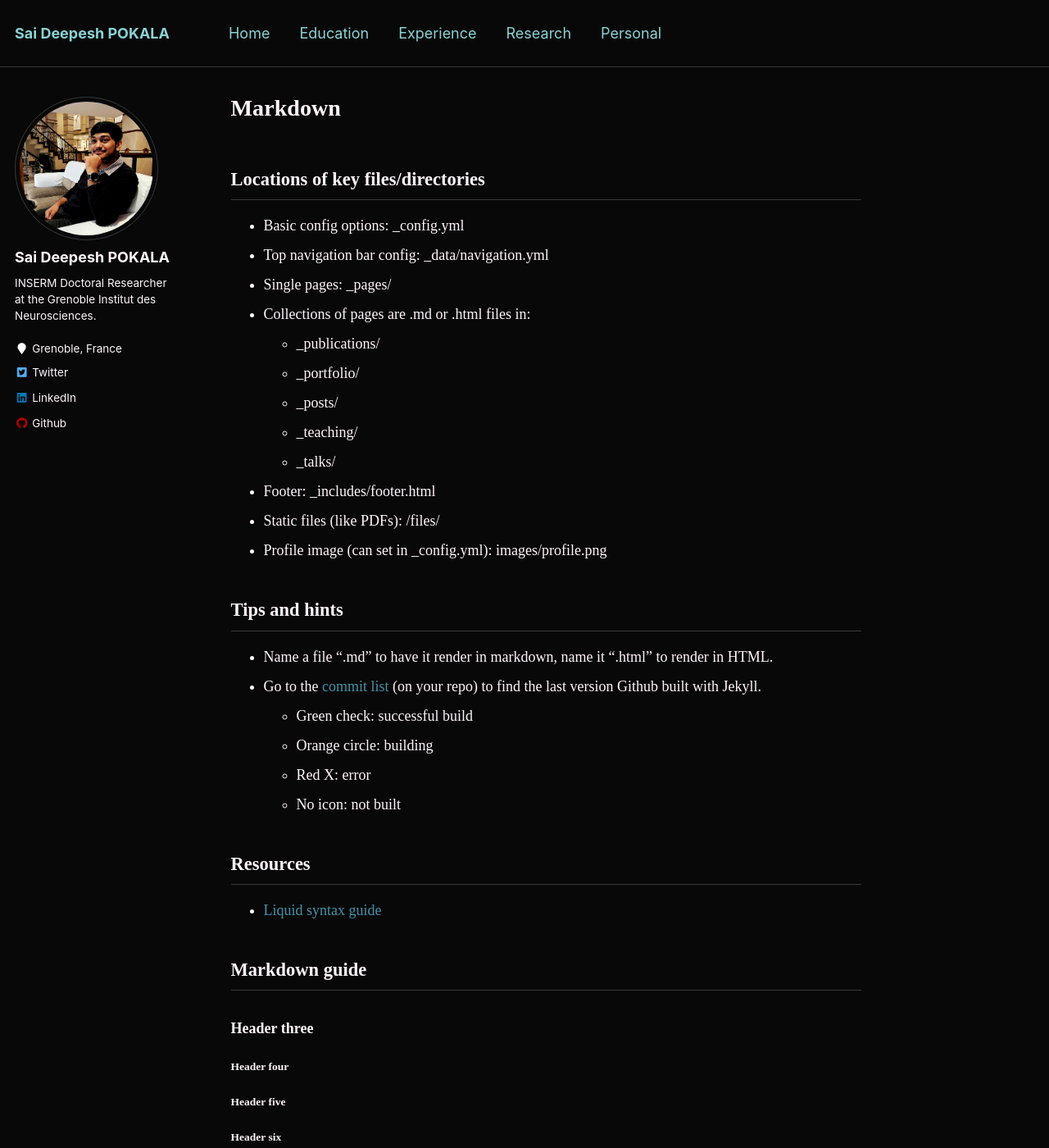
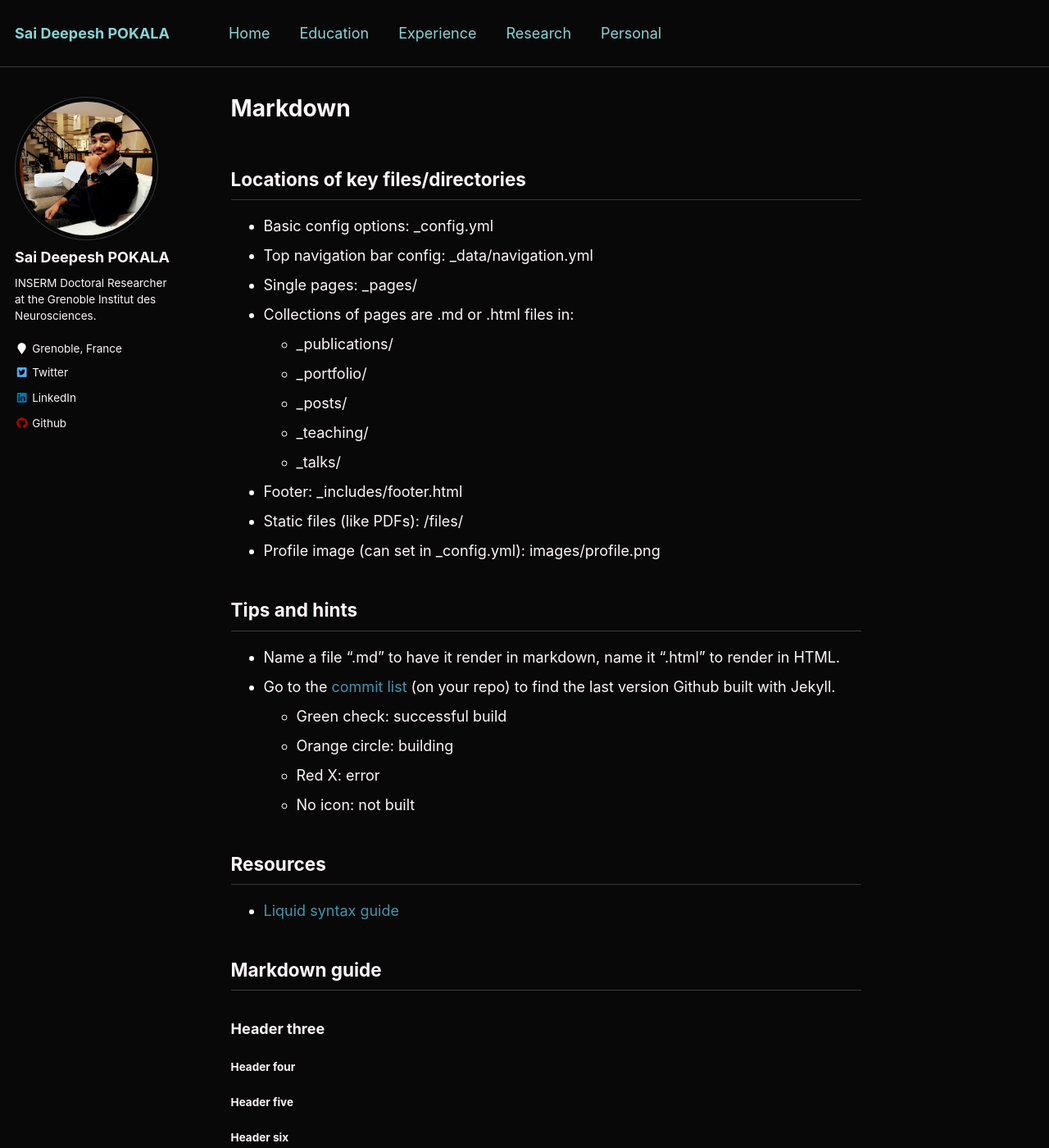
Before and after one commit to saideepesh/saideepesh.github.io, a Jekyll site: the page built from _pages/markdown.md, in a window 1280 px wide and 1400 px high. Shown: the whole window at 82% size. Built offline with Jekyll 4.4.1, drawn with Linux system fonts in a browser that asks for light colours.

Commit message:
revert font

```diff
--- a/_sass/_variables.scss
+++ b/_sass/_variables.scss
@@ -16,7 +16,6 @@ $indent-var                 : 1.3em;
 $serif                      : Georgia, Times, serif;
 $sans-serif                 : -apple-system, ".SFNSText-Regular", "San Francisco", "Roboto", "Segoe UI", "Helvetica Neue", "Lucida Grande", Arial, sans-serif;
 $monospace                  : Monaco, Consolas, "Lucida Console", monospace;
-$product-sans               : product-sans;
 
 /* sans serif typefaces */
 $sans-serif-narrow          : $sans-serif;
@@ -29,9 +28,9 @@ $bodoni                     : "Bodoni MT", serif;
 $calisto                    : "Calisto MT", serif;
 $garamond                   : Garamond, serif;
 
-$global-font-family         : $product-sans;
-$header-font-family         : $product-sans;
-$caption-font-family        : $product-sans;
+$global-font-family         : $sans-serif;
+$header-font-family         : $sans-serif;
+$caption-font-family        : $serif;
 
 /* type scale */
 $type-size-1                : 2.441em;  // ~39.056px
```
